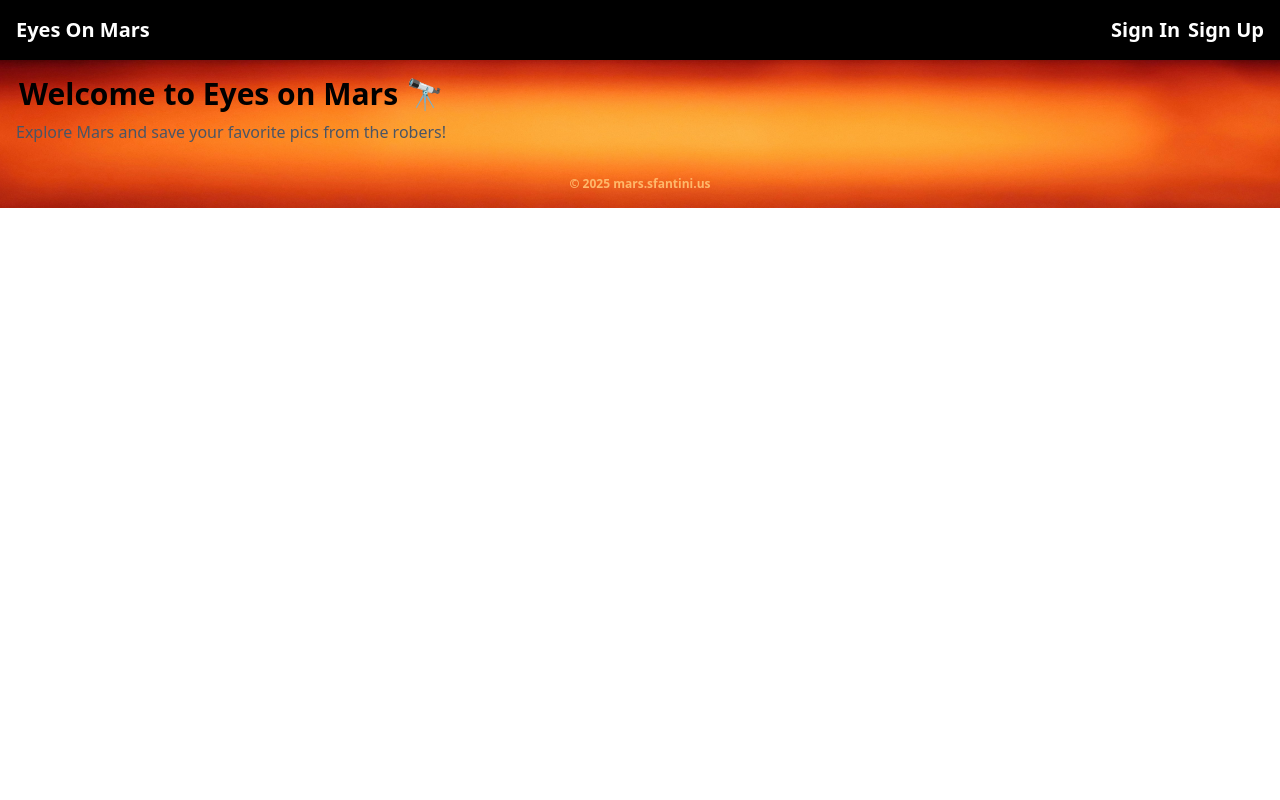
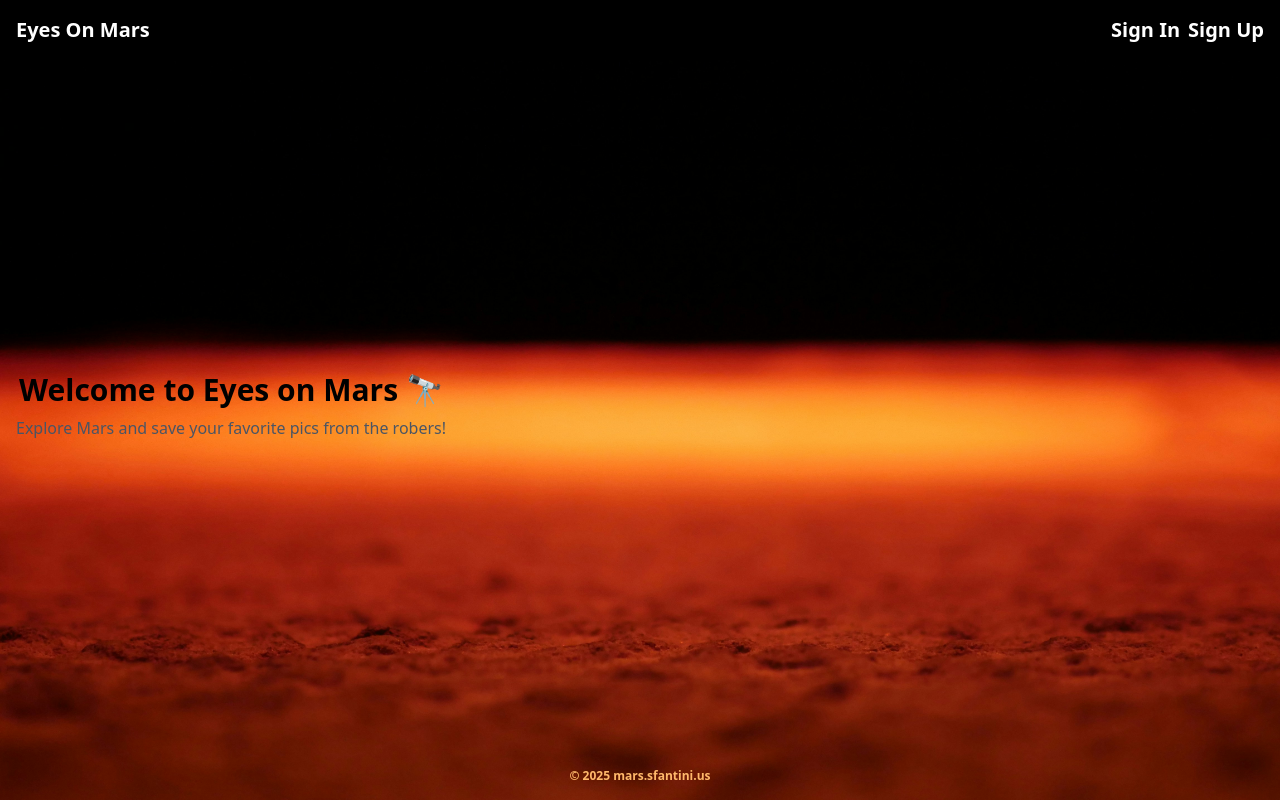
Before and after one commit to seva32/eyes-on-mars, a Next.js app: page / in a window 1280 px wide. Built offline with nearby package versions, Linux system fonts and the light colour scheme; no server answers.

Commit message:
fix background resize

```diff
--- a/src/components/Layout.tsx
+++ b/src/components/Layout.tsx
@@ -5,7 +5,7 @@ const Layout = ({ children }: { children: React.ReactNode }) => {
   const currentYear = new Date().getFullYear()
 
   return (
-    <div className="bg-[url('/images/mars.jpg')] bg-cover bg-center flex flex-col">
+    <div className="min-h-screen flex flex-col bg-[url('/images/mars.jpg')] bg-cover bg-center">
       <NavBar />
       <main className="flex-1 flex w-full p-4">{children}</main>
       <footer className="p-4 text-orange-300 text-center text-xs font-bold">
--- a/src/styles/globals.css
+++ b/src/styles/globals.css
@@ -1,12 +1 @@
 @import 'tailwindcss';
-
-html,
-body {
-  min-height: 100%;
-  height: auto;
-}
-
-#__next {
-  min-height: 100vh;
-  height: auto;
-}
```
